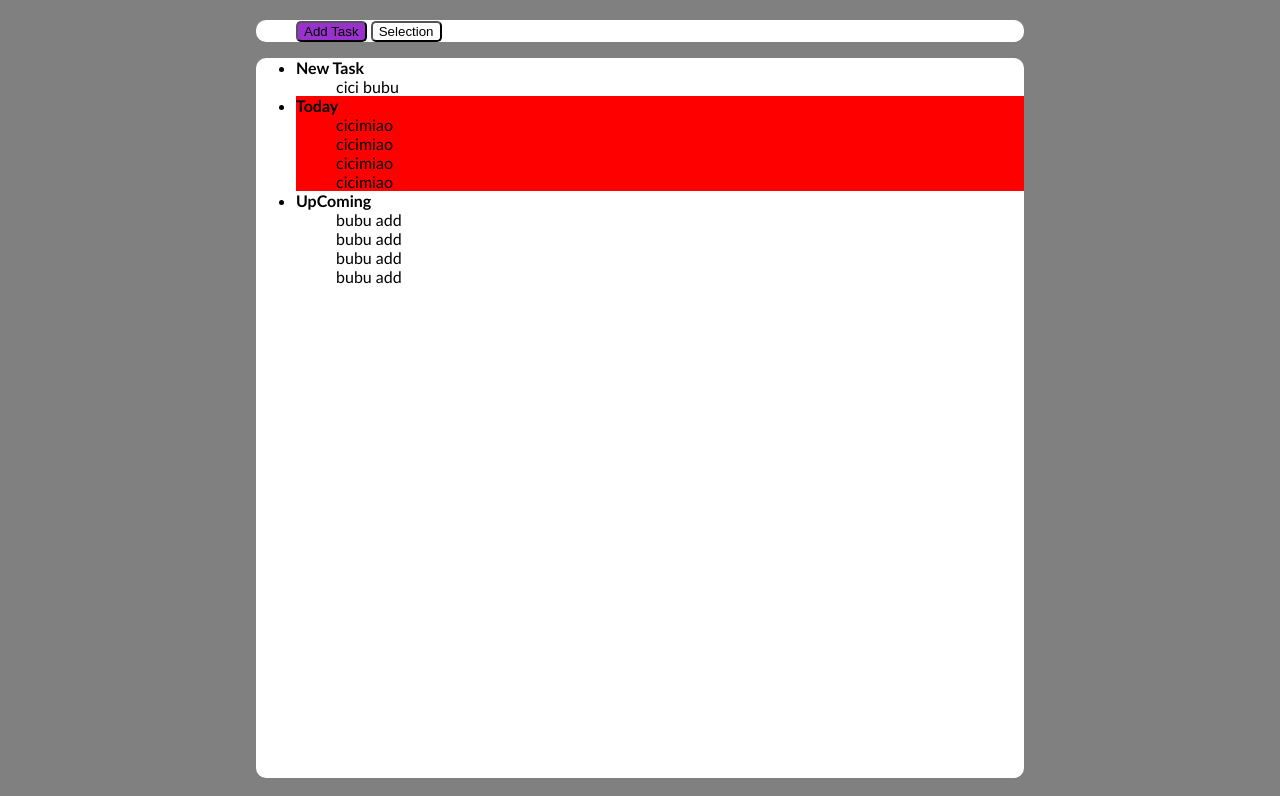
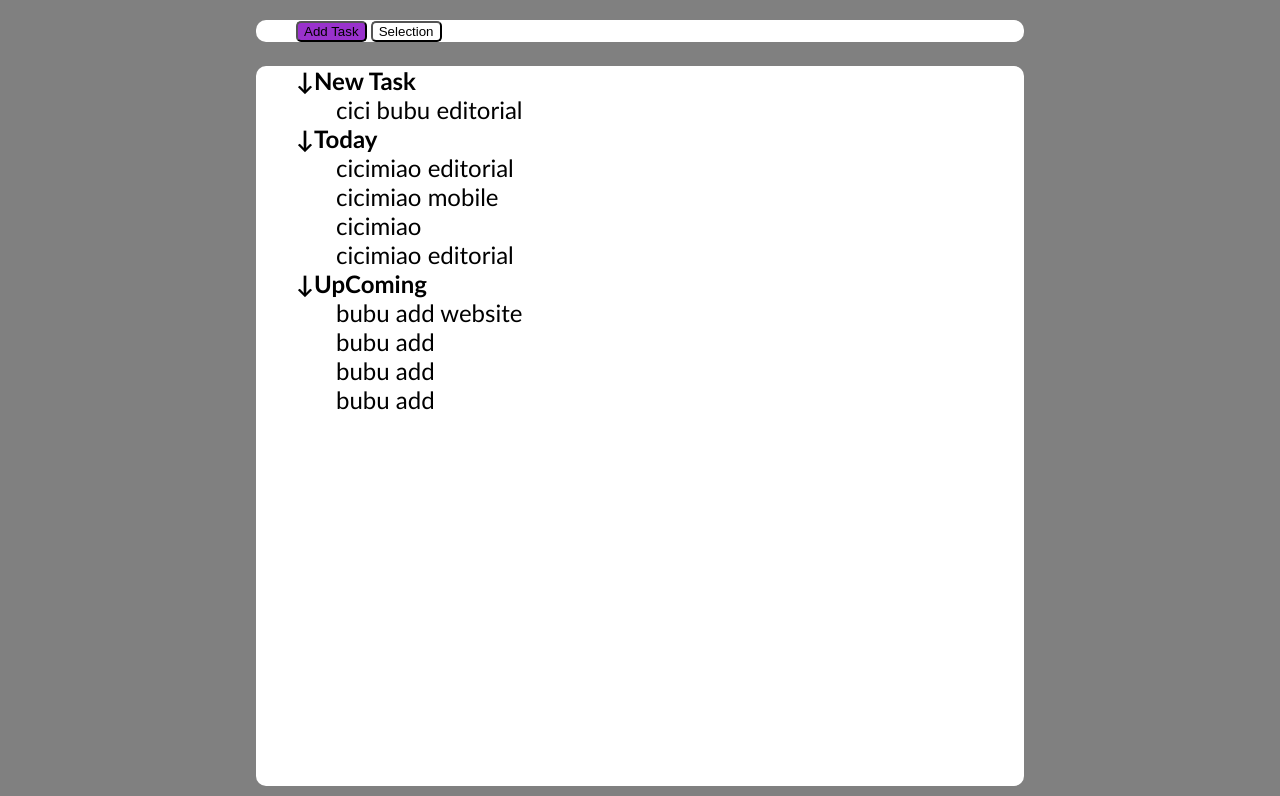
Before and after one commit to frame88/html-css-toboolist, a plain HTML site: page index.html in a window 1280 px wide. Shown: the part 53-849 px from the top of the page. Drawn offline with Linux system fonts and the light colour scheme.

Commit message:
aggiunta freccie lista

```diff
--- a/index.html
+++ b/index.html
@@ -29,20 +29,20 @@
         <!-- to do list in varie ul -->
         <div class="box-2">
             <ul>
-                <li id="newtask"><strong>New Task</strong>
-                    <ul>cici bubu</ul>
+                <li id="newtask"><strong>&#8595;New Task</strong>
+                    <ul>cici bubu <span class="editorial"> editorial</span> </ul>
                 </li>
-                <li id="today"><strong>Today</strong>
-                    <ul>cicimiao</ul>
-                    <ul>cicimiao</ul>
-                    <ul>cicimiao</ul>
-                    <ul>cicimiao</ul>
+                <li id="today"><strong>&#x2193;Today</strong>
+                    <ul>cicimiao<span class="editorial"> editorial</span></ul>
+                    <ul>cicimiao<span class="mobile"> mobile</span></ul>
+                    <ul>cicimiao<span></span></ul>
+                    <ul>cicimiao<span class="editorial"> editorial</span></ul>
                 </li>
-                <li id="upcoming"><strong>UpComing</strong>
-                    <ul>bubu add</ul>
-                    <ul>bubu add</ul>
-                    <ul>bubu add</ul>
-                    <ul>bubu add</ul>
+                <li id="upcoming"><strong>&#x2193;UpComing</strong>
+                    <ul>bubu add<span class="website"> website</span></ul>
+                    <ul>bubu add<span></span></ul>
+                    <ul>bubu add<span></span></ul>
+                    <ul>bubu add<span></span></ul>
                 </li>
             </ul>
         </div>
--- a/style.css
+++ b/style.css
@@ -4,6 +4,7 @@ body {
     margin: 0;
     font-family: 'Gill Sans', 'Gill Sans MT', Calibri, 'Trebuchet MS', sans-serif;
 }
+
 
 header {
     background: white;
@@ -47,7 +48,7 @@ header {
 }
 
 
-.box-2{
+.box-2 {
     background: white;
     width: 60%;
     height: 90vh;
@@ -55,8 +56,11 @@ header {
     margin-top: 1px;
     margin-bottom: 10px;
     border-radius: 10px;
+    font-size: 150%;
 }
 
-#today {
-    background: red;
+
+
+#upcoming, #today, #newtask {
+    list-style-type: none;
 }
```
